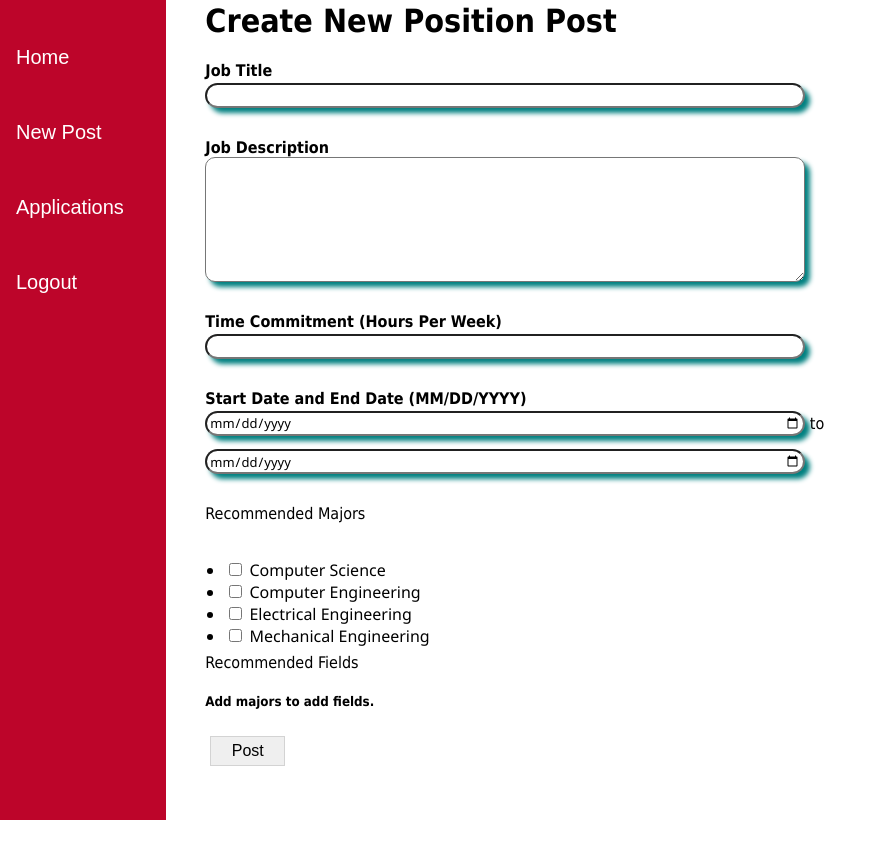
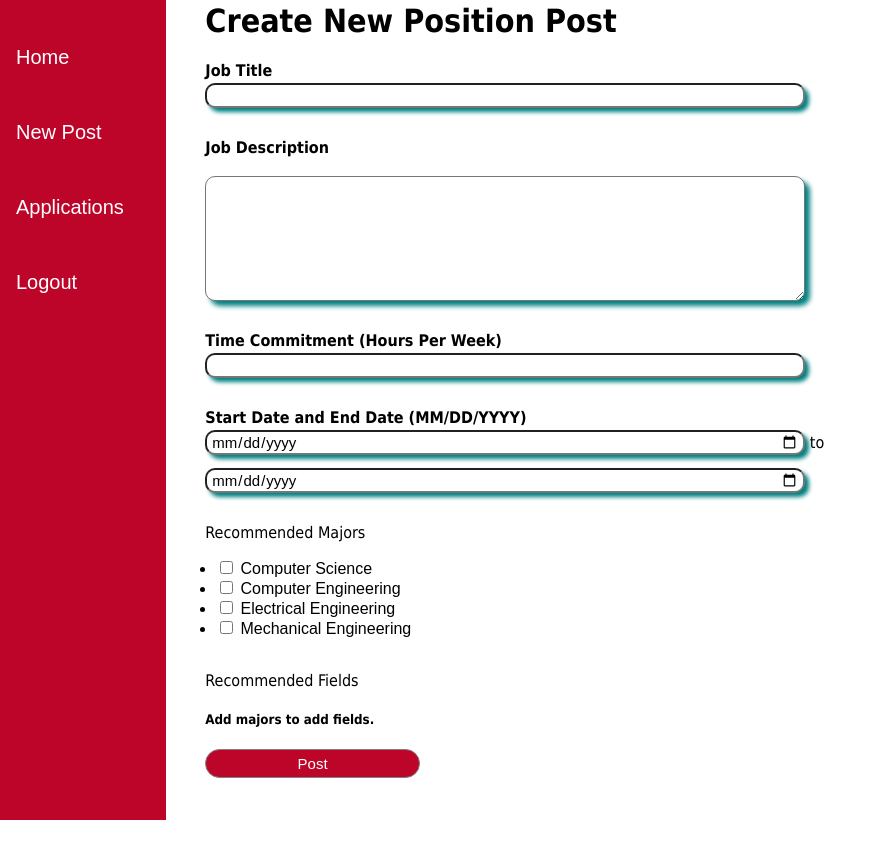
Before and after one commit to Reaganak40/Cpts322Old, a Flask app: page /postposition in a window 1280 px wide. Shown: the whole page, without its empty margins (0-887 px from the left). Before the commit the page ends 820 px from the top, so only its background shows below. Run offline with Flask 2, Linux system fonts and the light colour scheme; the visitor is signed in with stand-in values (Sample User, id 1); data comes from the database, SQL or seed files in the repository; some libraries are stand-ins or nearby versions.

Commit message:
Version 0.3.8 added more css styling on both student and faculty application view page. Some little changes on index and create post page.

```diff
--- a/app/Controller/routes.py
+++ b/app/Controller/routes.py
@@ -28,7 +28,7 @@ def index():
     sform = SortForm()
     #print(current_user)
     if sform.validate_on_submit():
-        if (sform.checkbox.data == False):
+        if (sform.checkbox.data == True):
             posts = current_user.get_user_posts()
     return render_template('index.html', title="Lab Opportunities", posts=posts.all(), post_count = posts.count(), form= sform)
 
--- a/app/View/static/css/main.css
+++ b/app/View/static/css/main.css
@@ -73,23 +73,23 @@ a:hover {
 
 
 .formtitle {
-	padding : 2px;
-	font-family: 'Segoe UI', Tahoma, Geneva, Verdana, sans-serif;
+	padding : 4px;
+	font-family: sans-serif;
   margin-top: 3px;
     margin-bottom: 5px;
-    font-size: 13;
+    font-size: 15;
 	width: 600px;
     height: 25px;
-    border-radius: 15px;
-    box-shadow: 5px 5px 5px teal;
+    border-radius: 10px;
+    box-shadow: 4px 4px 4px teal;
     margin-bottom: 1%;
 
 
 }
 
 .formbody {
-	padding : 2px;
-	font-family: 'Segoe UI', Tahoma, Geneva, Verdana, sans-serif;
+	padding : 5px;
+	font-family: sans-serif;
     font-size: 12;
 	width: 600px;
     height: 125px;
@@ -100,12 +100,15 @@ a:hover {
 }
 
 .formtags {
-	padding : 20px;
-	font-family: 'Segoe UI', Tahoma, Geneva, Verdana, sans-serif;
-	width: 300px;
-  height: 25px;
-  margin-bottom: 1%;
+  padding-left: 1%;
+	font-family: sans-serif;
+	width: 20%;
+  height: 5%;
+  cursor: pointer;
+  user-select: none;
 }
+
+
 
 .postlist {
     display: flex;
@@ -487,3 +511,39 @@ a:hover {
   background-color: white;
   color: rgb(189, 5, 42);
 }
+
+.refresh_button {
+  border-radius: 30px;
+  cursor: pointer;
+  font-weight: normal;
+  width : 40%;
+	font-size: 15;
+	padding : 5px;
+  color: white;
+	border: 1px solid gray;
+	background-color: rgb(189, 5, 42);
+
+}
+
+.refresh_button:hover{
+  background-color: white;
+  color: rgb(189, 5, 42);
+}
+
+.post_button {
+  border-radius: 30px;
+  cursor: pointer;
+  font-weight: normal;
+  width : 20%;
+	font-size: 15;
+	padding : 5px;
+  color: white;
+	border: 1px solid gray;
+	background-color: rgb(189, 5, 42);
+
+}
+
+.post_button:hover{
+  background-color: white;
+  color: rgb(189, 5, 42);
+}
--- a/app/View/templates/create.html
+++ b/app/View/templates/create.html
@@ -30,7 +30,7 @@
             {% endfor %}
 
             <!--Displays the form item for the post's ` body`.-->
-            <b>{{ form.body.label }}</b><br>
+            <b >{{ form.body.label }}</b><br> <br>
             {{ form.body(class="formbody") }}<br><br>
 
             <!-- Body Form Errors -->
@@ -49,7 +49,7 @@
 
             <!--Displays the form item for the post's `start & end date`.-->
             <b>{{ form.start_date.label }} and {{ form.end_date.label }} (MM/DD/YYYY)</b><br>
-            {{ form.start_date(class="formtitle") }} to {{ form.end_date(class="formtitle") }}<br><br>
+            {{ form.start_date(class="formtitle")}}  to  {{ form.end_date(class="formtitle") }}<br><br>
 
             <!-- Start Date Form Errors -->
             {% for error in form.start_date.errors %}
@@ -64,8 +64,8 @@
 
             <!--Displays the form item for the post's ` tags`.-->
             {{ form.majors.label}}
-            {{ form.majors(class="formtags") }}
-            <br><br>
+            {{ form.majors (class = "formtags")}}
+            <br><br> <br>
 
             {{ form.fields.label}}
             {% if show_fields == True %}
@@ -78,7 +78,7 @@
 
 
             <!-- Submit Button -->
-            {{ form.submit(class="button") }}
+            {{ form.submit(class="post_button") }}
 
             <!-- KEEP THIS HIDDEN ------------------------- -->
             <style>
```
Also changed, not shown: other parts of app/View/static/css/main.css (+27 -6 lines), app/View/templates/_studentapplication.html (+17 -10 lines), app/View/templates/applications.html (+14 -11 lines), app/View/templates/index.html (+5 -4 lines).
